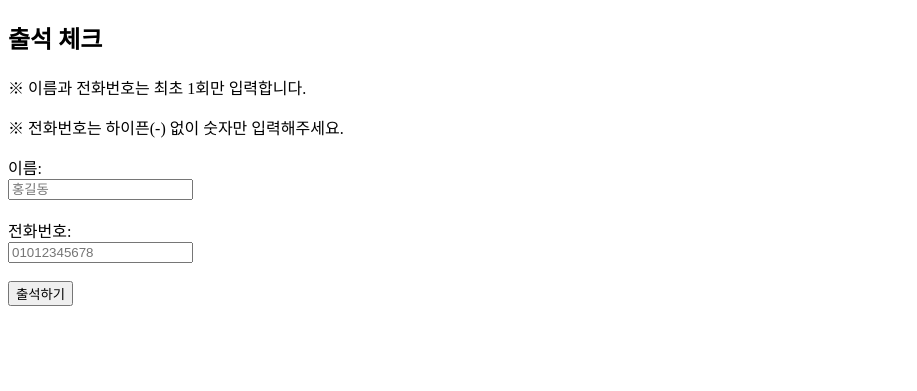
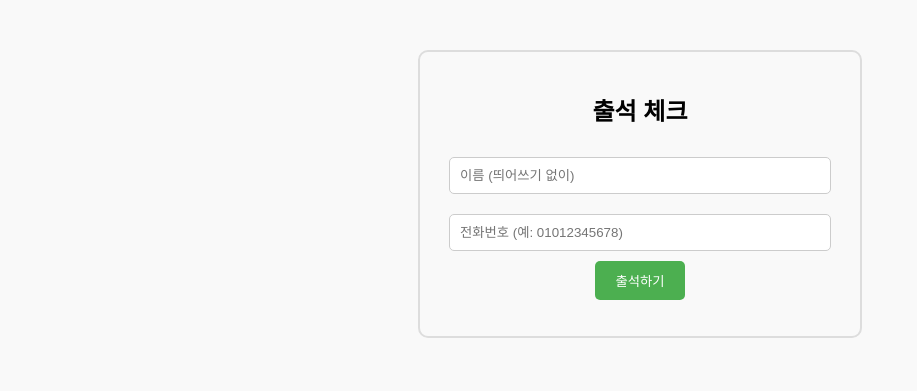
Before and after one commit to you-jung/qr-attendance, a plain HTML site: page index.html in a window 1280 px wide. Shown: the whole page, without its empty margins (0-917 px from the left). Drawn offline with Linux system fonts and the light colour scheme.

Commit message:
Add files via upload

```diff
--- a/index.html
+++ b/index.html
@@ -1,48 +1,68 @@
+<!DOCTYPE html>
+<html lang="ko">
+<head>
+  <meta charset="UTF-8">
+  <title>출석 체크</title>
+  <style>
+    body {
+      font-family: Arial, sans-serif;
+      max-width: 400px;
+      margin: 50px auto;
+      padding: 20px;
+      border: 2px solid #ddd;
+      border-radius: 10px;
+      background-color: #f9f9f9;
+      text-align: center;
+    }
+    input {
+      width: 90%;
+      padding: 10px;
+      margin: 10px 0;
+      border: 1px solid #ccc;
+      border-radius: 5px;
+    }
+    button {
+      padding: 10px 20px;
+      background-color: #4CAF50;
+      color: white;
+      border: none;
+      border-radius: 5px;
+      cursor: pointer;
+    }
+    button:hover {
+      background-color: #45a049;
+    }
+  </style>
+</head>
+<body>
+  <h2>출석 체크</h2>
+  <form id="attendance-form">
+    <input type="text" id="name" placeholder="이름 (띄어쓰기 없이)" required><br>
+    <input type="tel" id="phone" placeholder="전화번호 (예: 01012345678)" required><br>
+    <button type="submit">출석하기</button>
+  </form>
+  <p id="response"></p>
 
-<!DOCTYPE html>
-<html>
-  <head>
-    <meta charset="UTF-8" />
-    <title>출석 체크</title>
-    <script>
-      const scriptUrl = "https://script.google.com/macros/s/AKfycbxNbltfilena61VhR5Dr1dMRxa35jMlN6ak6VEDBzlIQIzk6d6d1TidWLmwcv3WUZR2/exec";
+  <script>
+    const scriptUrl = "https://script.google.com/macros/s/AKfycbxNbltfilena61VhR5Dr1dMRxa35jMlN6ak6VEDBzlIQIzk6d6d1TidWLmwcv3WUZR2/exec";
 
-      function submitAttendance() {
-        let name = document.getElementById("name").value.trim();
-        let phone = document.getElementById("phone").value.trim().replace(/-/g, "");
-
-        if (!name || !phone) {
-          alert("이름과 전화번호를 모두 입력해주세요.");
-          return;
-        }
-
-        // 저장 (최초 1회)
-        localStorage.setItem("myName", name);
-        localStorage.setItem("myPhone", phone);
-
-        // 출석 요청
-        window.location.href = `${scriptUrl}?name=${encodeURIComponent(name)}&phone=${encodeURIComponent(phone)}`;
+    document.getElementById('attendance-form').addEventListener('submit', function(e) {
+      e.preventDefault();
+      const name = document.getElementById('name').value.trim();
+      const phone = document.getElementById('phone').value.trim();
+      if (name.includes(" ")) {
+        document.getElementById('response').textContent = "이름은 띄어쓰기 없이 입력해주세요.";
+        return;
       }
-
-      window.onload = function () {
-        const storedName = localStorage.getItem("myName");
-        const storedPhone = localStorage.getItem("myPhone");
-
-        if (storedName && storedPhone) {
-          // 자동 출석
-          window.location.href = `${scriptUrl}?name=${encodeURIComponent(storedName)}&phone=${encodeURIComponent(storedPhone)}`;
-        }
-      };
-    </script>
-  </head>
-  <body>
-    <h2>출석 체크</h2>
-    <p>※ 이름과 전화번호는 최초 1회만 입력합니다.</p>
-    <p>※ 전화번호는 하이픈(-) 없이 숫자만 입력해주세요.</p>
-    <label>이름: </label><br />
-    <input type="text" id="name" placeholder="홍길동" /><br /><br />
-    <label>전화번호: </label><br />
-    <input type="text" id="phone" placeholder="01012345678" /><br /><br />
-    <button onclick="submitAttendance()">출석하기</button>
-  </body>
+      fetch(`${scriptUrl}?name=${encodeURIComponent(name)}&phone=${encodeURIComponent(phone)}`)
+        .then(response => response.text())
+        .then(data => {
+          document.getElementById('response').textContent = data;
+        })
+        .catch(error => {
+          document.getElementById('response').textContent = "오류가 발생했습니다. 다시 시도해주세요.";
+        });
+    });
+  </script>
+</body>
 </html>
```
